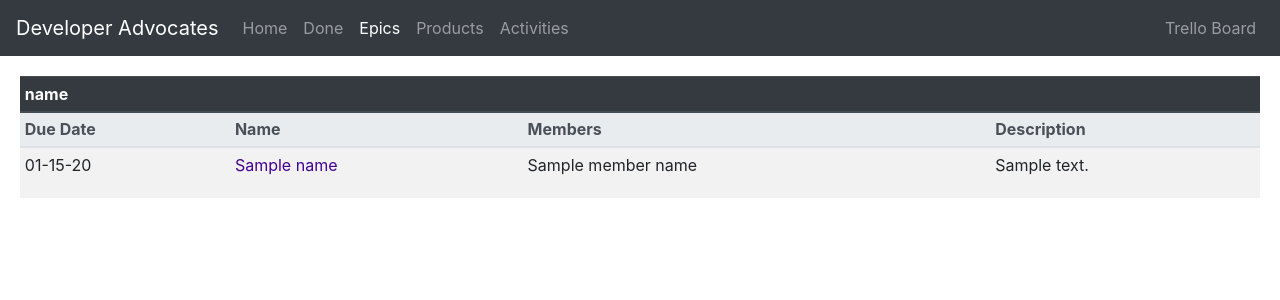
After one commit to jdob/da-dashboard, a Flask app: template dashboard/templates/epics.html in a window 1280 px wide. The commit adds this page. Shown: the top 300 px of the page. Run offline with Flask 2, Linux system fonts and the light colour scheme; the template is opened without the code that fills it: most values are stand-ins (such as "Sample title", 1, 10 or a date in 2020); some libraries are stand-ins or nearby versions.

Commit message:
Added cards by epic view

```diff
--- a/dashboard/templates/_base.html
+++ b/dashboard/templates/_base.html
@@ -12,6 +12,9 @@
       </li>
       <li class="nav-item">
         <a class="nav-link {% block done %}{% endblock %}" href="/done">Done</a>
+      </li>
+      <li class="nav-item">
+        <a class="nav-link {% block epics %}{% endblock %}" href="/epics">Epics</a>
       </li>
       <li class="nav-item">
         <a class="nav-link {% block products %}{% endblock %}" href="/products">Products</a>
--- /dev/null
+++ b/dashboard/templates/epics.html
@@ -0,0 +1,51 @@
+{% extends '_base.html' %}
+{% block title %}Epics{% endblock %}
+{% block epics %}active{% endblock %}
+
+{% block content %}
+<table class="table table-sm table-striped">
+
+{% for label in cards.keys() %}
+    <thead class="thead-dark">
+        <th colspan="4">{{ label }}</th>
+    </thead>
+    <thead class="thead-light">
+        <th>Due Date</th>
+        <th>Name</th>
+        <th>Members</th>
+        <th>Description</th>
+    </thead>
+    <tbody>
+    {% for card in cards[label] %}
+        <tr>
+            <!-- Due Date -->
+            {% if card.due %}
+                {% if card.is_due_complete %}
+                    <td><strike>{{ card.real_due_date.strftime('%m-%d-%y') }}</strike></td>
+                {% else %}
+                    <td>{{ card.real_due_date.strftime('%m-%d-%y') }}</td>
+                {% endif %}
+            {% else %}
+                <td></td>
+            {% endif %}
+
+            <!-- Name -->
+            <td><a href="{{ card.short_url }}" target="_blank">{{ card.name }}</a></td>
+
+            <!-- Members -->
+            <td>
+                {% for name in card.member_names %}
+                {{ name }}<br/>
+                {% endfor %}
+            </td>
+
+            <!-- Description -->
+            <td><pre>{{ card.description }}</pre></td>
+        </tr>
+    {% endfor %}
+    </tbody>
+
+{% endfor %}
+
+</table>
+{% endblock %}
```
Also changed, not shown: dashboard/data.py (+18 -0 lines), dashboard/routes.py (+7 -0 lines).
